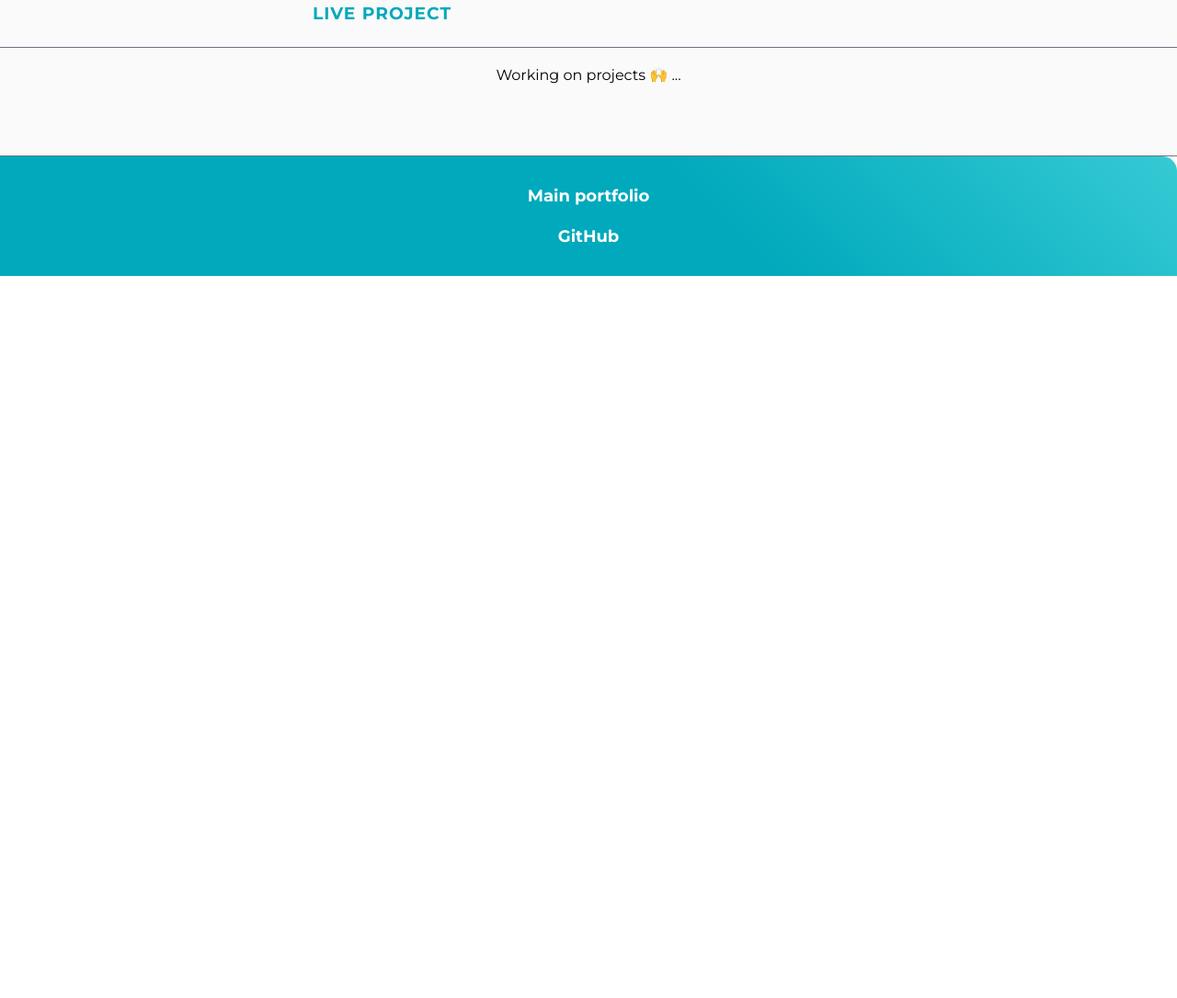
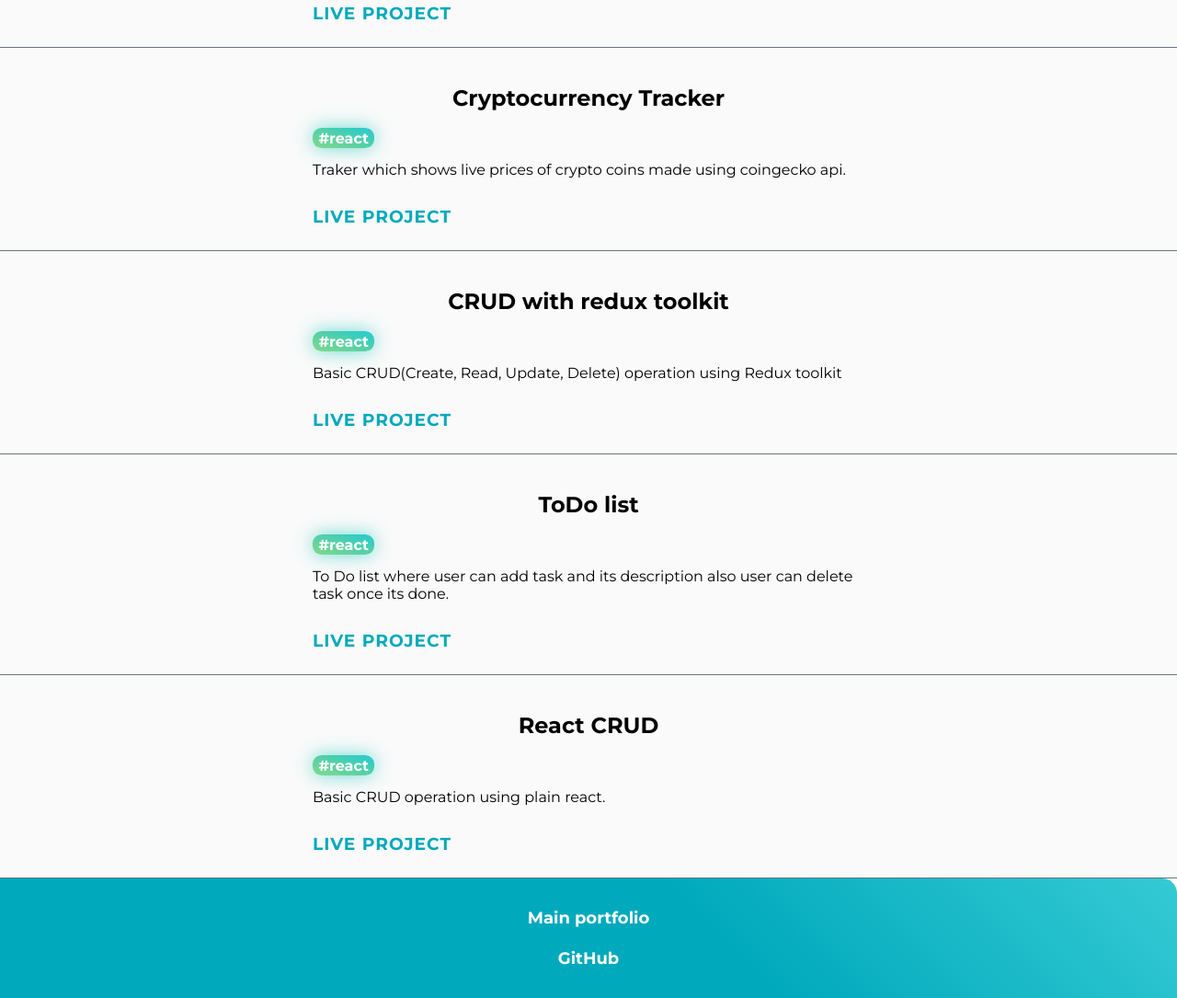
Before and after one commit to Chintan-24/project-showcase, a plain HTML site: page index.html in a window 1280 px wide. Shown: the part 4301-5386 px from the top of the page at 92% size. Before the commit the page ends 4601 px from the top, so only its background shows below. Drawn offline with Linux system fonts and the light colour scheme.

Commit message:
updated react projects

```diff
--- a/index.html
+++ b/index.html
@@ -376,13 +376,82 @@
         </h3>
       </div>
     </section>
+<!-- --------------------  -->
+    <section class="section project-title" data-name="react">
+      <div class="container-center">
+        <h1>Cryptocurrency Tracker</h1>
+        <div class="project-tags">#react</div>
 
+        <p>
+          Traker which shows live prices of crypto coins made using coingecko api.
+        </p>
+         <h3 class='live-link'>
+        <a
+          class="link link-primary"
+          href="https://codesandbox.io/s/cryptocurrency-tracker-bvo135?file=/src/App.js"
+          target="_blank"
+          >Live Project</a
+        >
+        </h3>
+      </div>
+    </section>
 
     <section class="section project-title" data-name="react">
       <div class="container-center">
-        <p class="temp-paragraph">Working on projects 🙌 ...</p>
-        </div>
-        </section>
+        <h1>CRUD with redux toolkit</h1>
+        <div class="project-tags">#react</div>
+
+        <p>
+          Basic CRUD(Create, Read, Update, Delete) operation using Redux toolkit
+        </p>
+         <h3 class='live-link'>
+        <a
+          class="link link-primary"
+          href="https://codesandbox.io/s/crud-redux-7zs81p"
+          target="_blank"
+          >Live Project</a
+        >
+        </h3>
+      </div>
+    </section>
+
+    <section class="section project-title" data-name="react">
+      <div class="container-center">
+        <h1>ToDo list</h1>
+        <div class="project-tags">#react</div>
+
+        <p>
+          To Do list where user can add task and its description also user can delete task once its done.
+        </p>
+         <h3 class='live-link'>
+        <a
+          class="link link-primary"
+          href="https://codesandbox.io/s/todo-app-4rtdxj"
+          target="_blank"
+          >Live Project</a
+        >
+        </h3>
+      </div>
+    </section>
+
+    <section class="section project-title" data-name="react">
+      <div class="container-center">
+        <h1>React CRUD</h1>
+        <div class="project-tags">#react</div>
+
+        <p>
+          Basic CRUD operation using plain react.
+        </p>
+         <h3 class='live-link'>
+        <a
+          class="link link-primary"
+          href="https://codesandbox.io/s/crud-vxhxu8"
+          target="_blank"
+          >Live Project</a
+        >
+        </h3>
+      </div>
+    </section>
     <!-- ---------------  -->
     <footer class="footer">
       <div class="footer-header link-footer">
```
